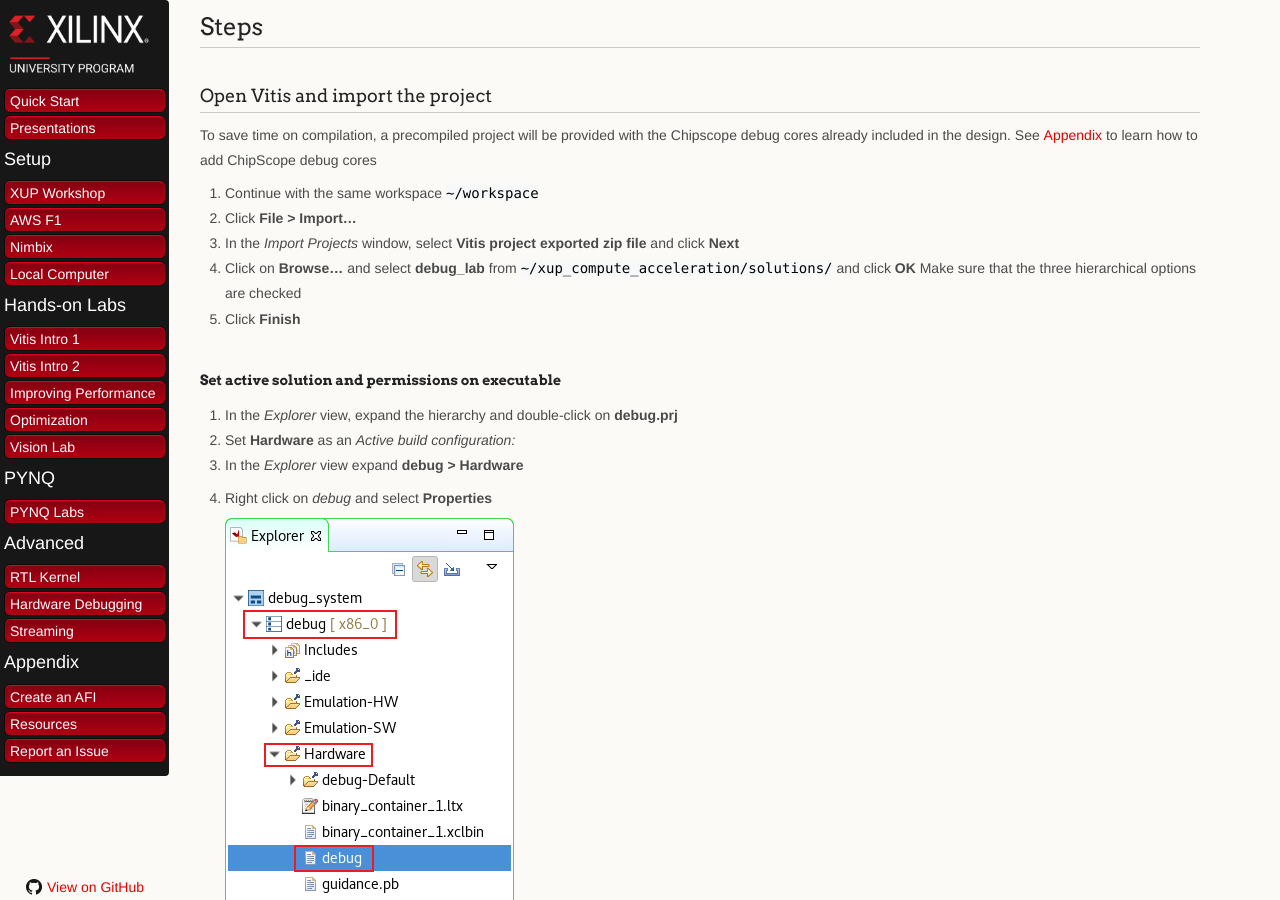
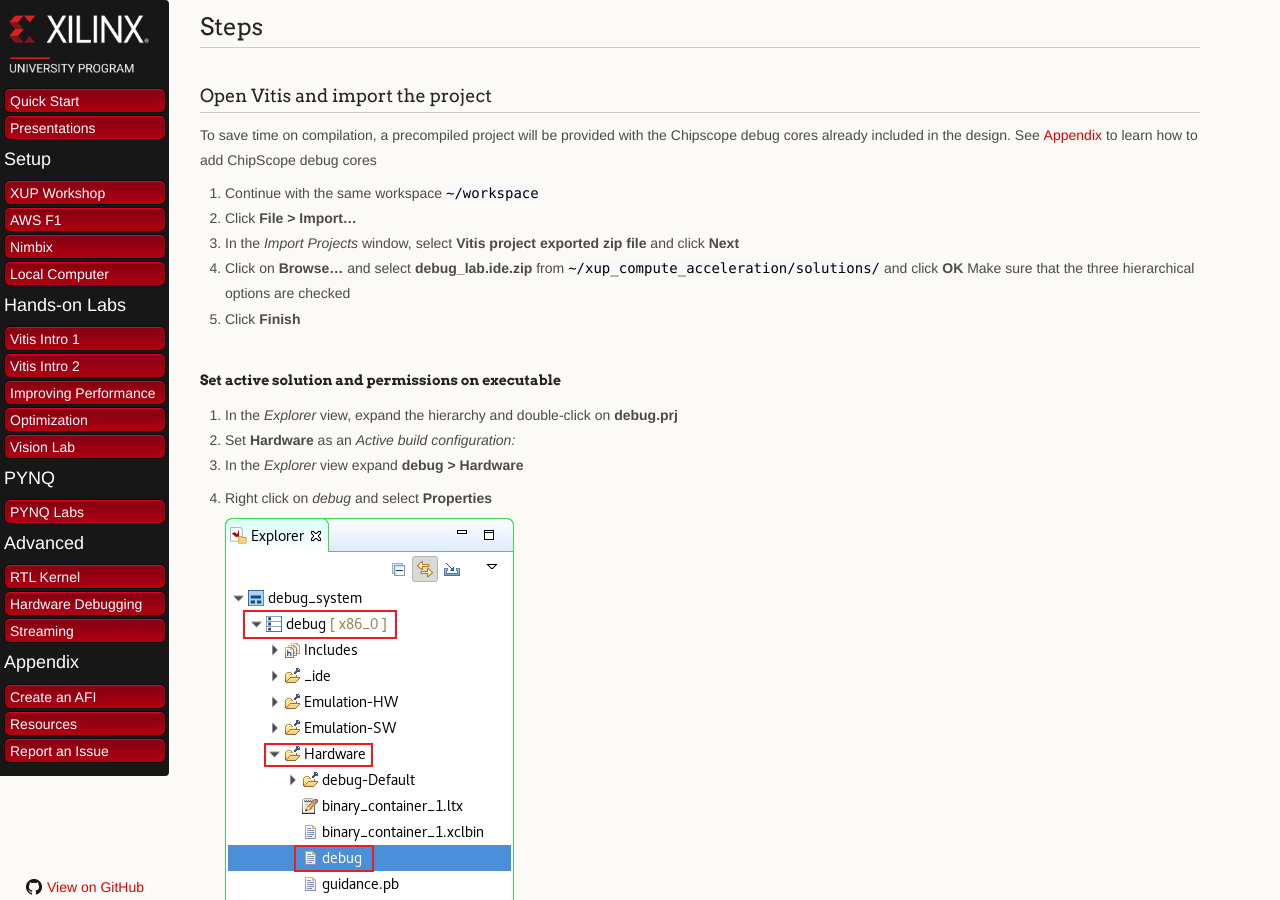
Before and after one commit to Xilinx/xup_compute_acceleration, a Jekyll site: the page built from docs/debug_lab.md, in a window 1280 px wide and 900 px high, scrolled down 431 px. Built offline with Jekyll 4.4.1, drawn with Linux system fonts in a browser that asks for light colours; our own code applies the rules of GitHub Pages for plain Markdown files.

```diff
--- a/docs/debug_lab.md
+++ b/docs/debug_lab.md
@@ -25,7 +25,7 @@ To save time on compilation, a precompiled project will be provided with the Chi
 1. Continue with the same workspace `~/workspace`
 1. Click **File > Import...**
 1. In the *Import Projects* window, select **Vitis project exported zip file** and click **Next**
-1. Click on **Browse...** and select **debug_lab** from `~/xup_compute_acceleration/solutions/` and click **OK**
+1. Click on **Browse...** and select **debug_lab.ide.zip** from `~/xup_compute_acceleration/solutions/` and click **OK**
      Make sure that the three hierarchical options are checked
 1. Click **Finish**
 
```
Also changed, not shown: 1 other file.
